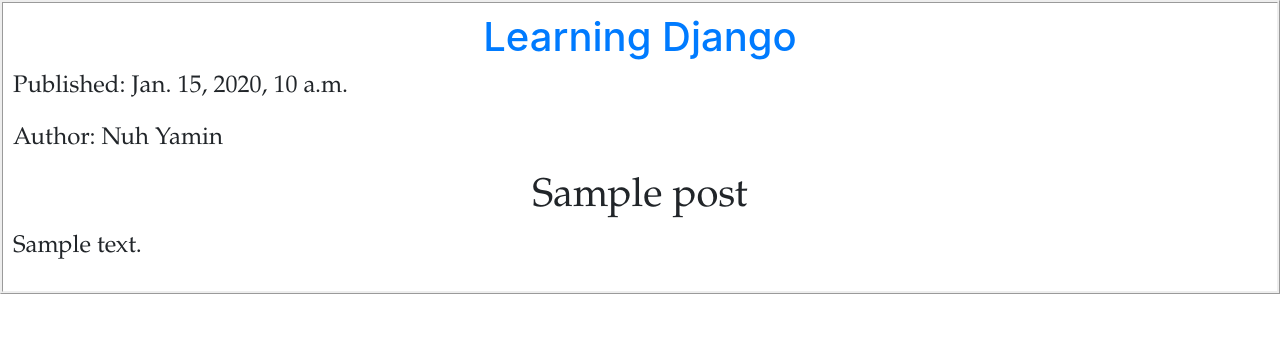
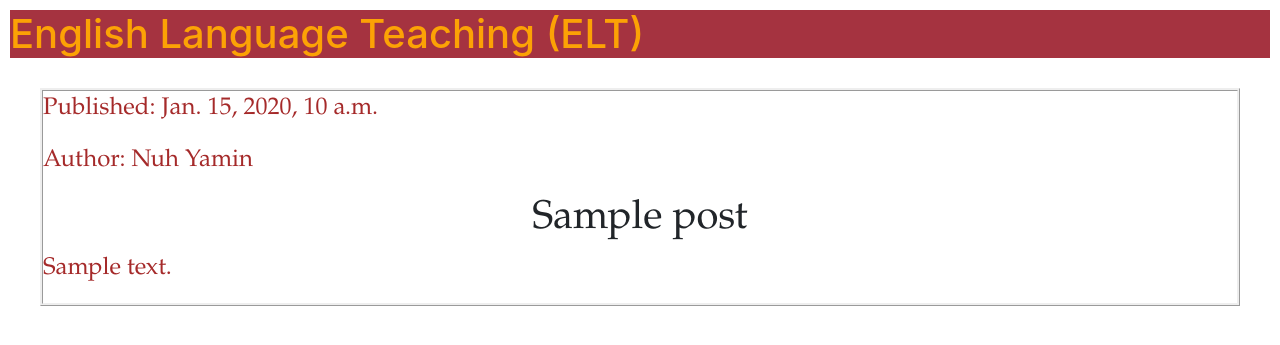
Before and after one commit to nuhyamin/my-first-blog, a Django app: template blog/templates/blog/post_list.html in a window 1280 px wide. Shown: the top 345 px of the page. Run offline with Django 3.2, Linux system fonts and the light colour scheme; the template is opened without the code that fills it: values that come from a table or form of the project are taken from there, others are empty; tables that the repository leaves empty hold one stand-in row (values such as "Sample post"); some libraries are stand-ins or nearby versions.

Commit message:
Modified css

```diff
--- /dev/null
+++ b/blog/static/css/blog.css
@@ -0,0 +1,24 @@
+body{
+	padding:10px;
+}
+
+h1 a {
+	color:#fca205;
+	text-align: center;
+}
+
+.blogtitle{
+	background-color:#a53340;
+}
+
+.postcontent{
+	margin:30px;
+	font-family: book antiqua;
+	font-size:18pt;
+	text-align: justify;
+	border-style: ridge;
+}
+
+.postcontent h1{text-align: center;}
+
+p{color:brown;}
--- a/blog/templates/blog/post_list.html
+++ b/blog/templates/blog/post_list.html
@@ -1,22 +1,16 @@
+{% load static %}
+
 <!DOCTYPE html>
 <html>
 <head>
-	<title>MY blog</title>
-	<style type="text/css">
-		body{margin:30px;
-			border-style: ridge;
-			padding:10px;}
-		.postcontent{font-family: book antiqua;
-					font-size:18pt;
-					text-align: justify;}
-		h1{text-align: center;}
-	</style>
+	<title>My blog</title>
 	<link rel='stylesheet' href="/maxcdn.bootstrapcdn.com/bootstrap/3.2.0/css/bootstrap.min.css">
 	<link rel='stylesheet' href="/maxcdn.bootstrapcdn.com/bootstrap/3.2.0/css/bootstrap-theme.min.css">
+	<link rel="stylesheet" href="{% static 'css/blog.css' %}">
 </head>
 <body>
-	<div>
-		<h1><a href="/">Learning Django</a></h1>
+	<div class='blogtitle'>
+		<h1><a href="/">English Language Teaching (ELT)</a></h1>
 	</div>
 	{% for post in posts %}
 	<div class='postcontent'>
```
